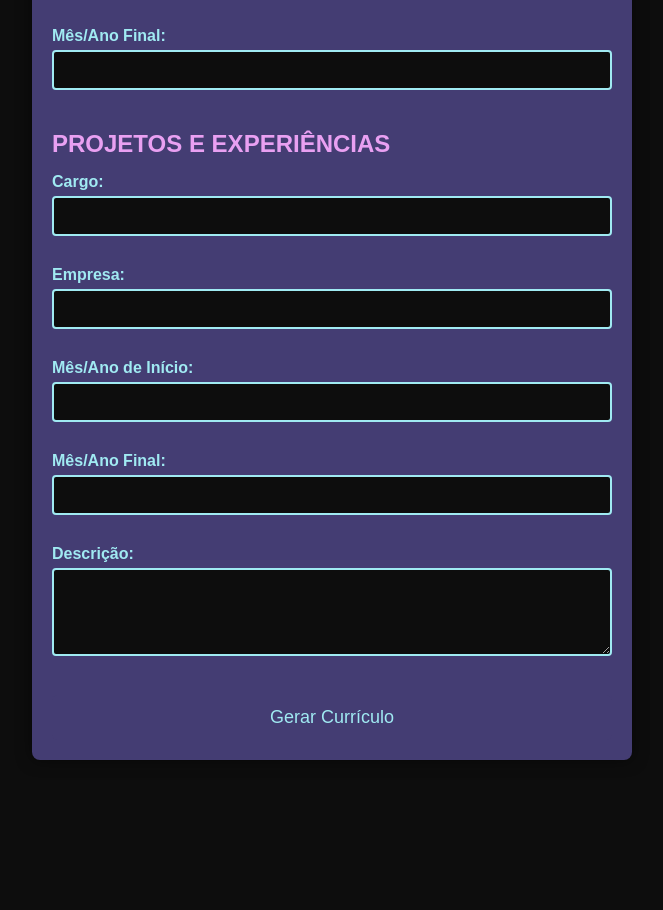
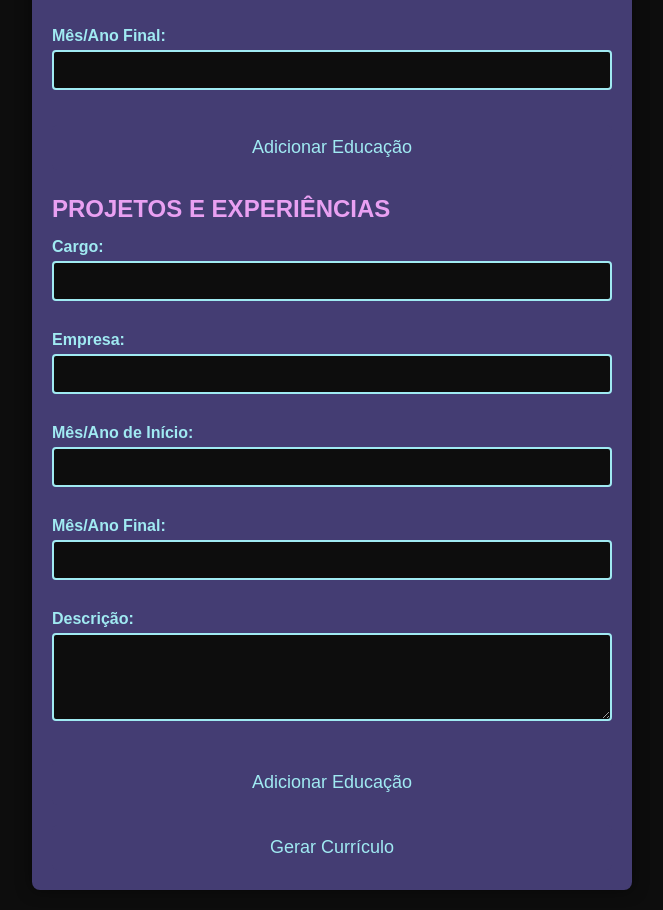
Before and after one commit to Anajaraa/gerador_de_curriculo, a plain HTML site: page index.html in a window 1280 px wide. Shown: the part 1967-2877 px from the top of the page, without its empty margins (308-971 px from the left). Before the commit the page ends 2747 px from the top, so only its background shows below. Drawn offline with Linux system fonts and the light colour scheme.

Commit message:
Update index.html

```diff
--- a/index.html
+++ b/index.html
@@ -73,6 +73,8 @@
 
             <label for="fimEdu">Mês/Ano Final:</label>
             <input type="text" id="fimEdu">
+            <button type="button" id="add-edu">Adicionar Educação</button>
+
 
             <div class="section-title">PROJETOS E EXPERIÊNCIAS</div>
             <label for="cargo">Cargo:</label>
@@ -89,6 +91,8 @@
 
             <label for="descExp">Descrição:</label>
             <textarea id="descExp" rows="4"></textarea>
+                        <button type="button" id="add-edu">Adicionar Educação</button>
+
 
             <button type="button" onclick="gerarCurriculo()">Gerar Currículo</button>
         </form>
```
